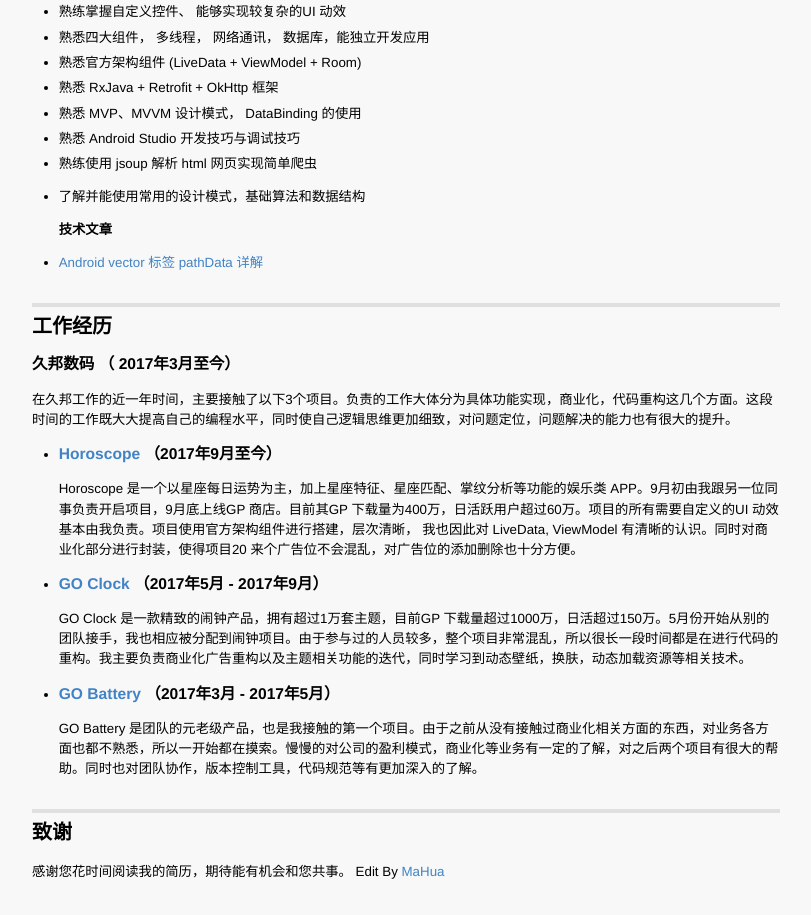
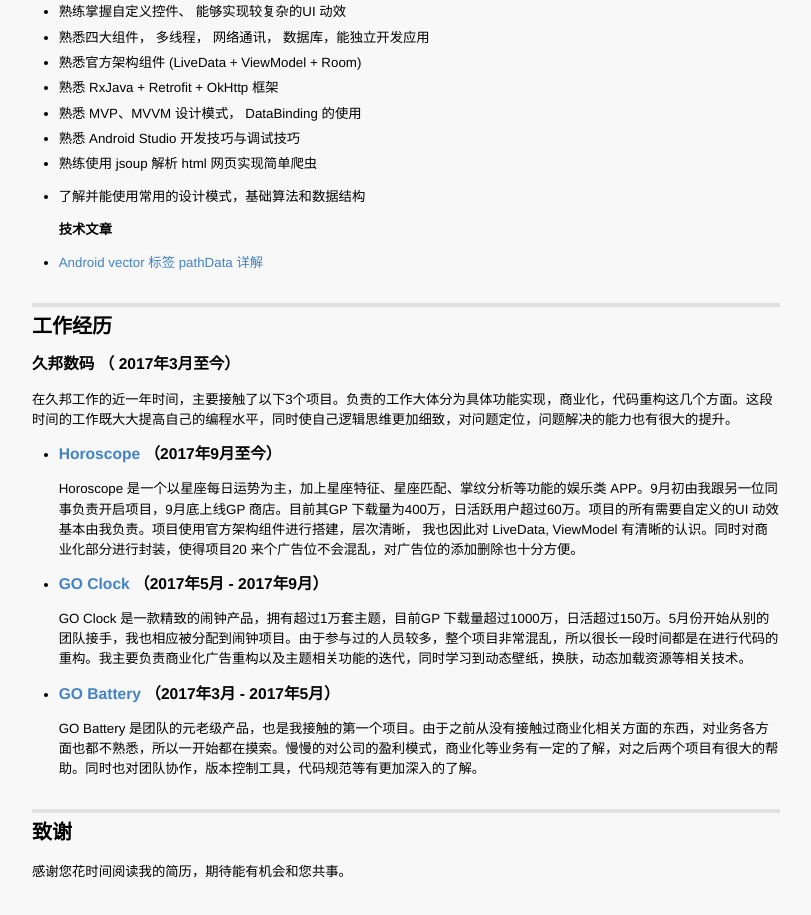
Before and after one commit to DomenCai/DomenCai.github.io, a plain HTML site: page index.html in a window 1280 px wide. Shown: the part 276-1191 px from the top of the page, without its empty margins (234-1045 px from the left). Drawn offline with Linux system fonts and the light colour scheme.

Commit message:
Update index.html

```diff
--- a/index.html
+++ b/index.html
@@ -42,6 +42,5 @@
 </li>
 </ul>
 <h2>致谢</h2>
-<p>感谢您花时间阅读我的简历，期待能有机会和您共事。
-Edit By <a href="http://mahua.jser.me">MaHua</a></p>
+<p>感谢您花时间阅读我的简历，期待能有机会和您共事。</p>
 </body></html>
```
